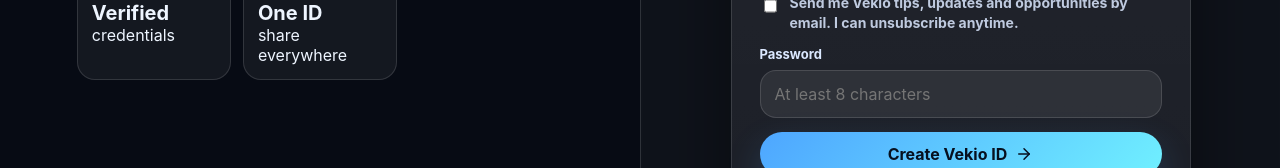
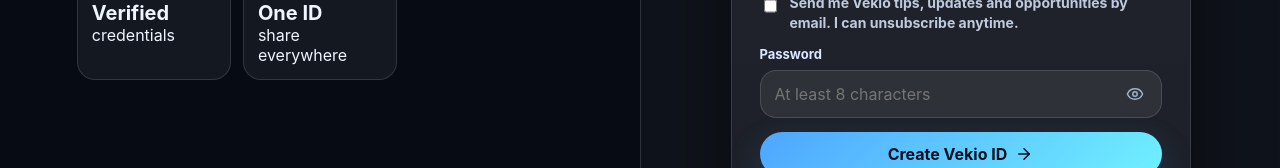
Before and after one commit to manharsvengg-au/vekio-prototype, a Next.js app: page /register in a window 1280 px wide. Shown: the part 848-1016 px from the top of the page. Built offline with nearby package versions, Linux system fonts and the light colour scheme; no server answers.

Commit message:
Fix Vekio auth onboarding

```diff
--- a/app/globals.css
+++ b/app/globals.css
@@ -51,6 +51,26 @@
 input, textarea, select { width:100%; background: rgba(255,255,255,.075); border:1px solid var(--line); color:var(--text); border-radius: 16px; padding: 13px 14px; outline:none; }
 textarea { min-height: 108px; resize: vertical; }
 input:focus, textarea:focus, select:focus { border-color: rgba(112,240,255,.72); box-shadow: 0 0 0 4px rgba(78,166,255,.12); }
+.password-wrap { position: relative; }
+.password-wrap input { padding-right: 48px; }
+.password-toggle {
+  position: absolute;
+  right: 10px;
+  top: 50%;
+  transform: translateY(-50%);
+  width: 34px;
+  height: 34px;
+  padding: 0;
+  border: 0;
+  border-radius: 10px;
+  background: transparent;
+  color: var(--muted);
+  display: grid;
+  place-items: center;
+  cursor: pointer;
+}
+.password-toggle:hover { color: var(--brand-2); background: rgba(255,255,255,.06); }
+.password-toggle:focus-visible { outline: 2px solid var(--brand-2); outline-offset: 2px; }
 .tradie-page { min-height:100vh; padding: 26px clamp(16px, 4vw, 64px) 60px; background: radial-gradient(circle at 80% 5%, rgba(78,166,255,.22), transparent 30%), #070b14; }
 .tradie-layout { max-width:1180px; margin: 30px auto 0; display:grid; grid-template-columns: 390px 1fr; gap: 22px; align-items:start; }
 .enquiry-card { padding:22px; position: sticky; top: 92px; }
--- a/app/register/page.tsx
+++ b/app/register/page.tsx
@@ -6,6 +6,8 @@
 import {
   ArrowRight,
   Camera,
+  Eye,
+  EyeOff,
   ShieldCheck,
   UserRoundPlus,
 } from "lucide-react";
@@ -28,6 +30,7 @@
   const [phone, setPhone] = useState("");
   const [email, setEmail] = useState("");
   const [password, setPassword] = useState("");
+  const [showPassword, setShowPassword] = useState(false);
   const [marketingConsent, setMarketingConsent] = useState(false);
   const [profilePhoto, setProfilePhoto] = useState<File | null>(null);
   const [photoPreview, setPhotoPreview] = useState("");
@@ -143,8 +146,11 @@
       setStatus("Creating your secure login...");
 
       const { error: authError } = await supabase.auth.signUp({
-        email: email.trim(),
+        email: email.trim().toLowerCase(),
         password,
+        options: {
+          emailRedirectTo: `${window.location.origin}/login?confirmed=1`,
+        },
       });
 
       if (authError) {
@@ -168,8 +174,8 @@
         throw insertError;
       }
 
-      setStatus("Vekio ID created successfully.");
-      router.push(`/dashboard/${slug}`);
+      setStatus("Account created. Check your email to confirm your address before logging in.");
+      router.push("/login?checkEmail=1");
     } catch (error) {
       console.error("Registration error:", error);
       setStatus("Something went wrong. Check the browser console.");
@@ -364,7 +370,24 @@
 
           <div className="field">
             <label>Password</label>
-            <input type="password" placeholder="At least 8 characters" value={password} onChange={(event) => setPassword(event.target.value)} autoComplete="new-password" />
+            <div className="password-wrap">
+              <input
+                type={showPassword ? "text" : "password"}
+                placeholder="At least 8 characters"
+                value={password}
+                onChange={(event) => setPassword(event.target.value)}
+                autoComplete="new-password"
+              />
+              <button
+                className="password-toggle"
+                type="button"
+                onClick={() => setShowPassword((current) => !current)}
+                aria-label={showPassword ? "Hide password" : "Show password"}
+                title={showPassword ? "Hide password" : "Show password"}
+              >
+                {showPassword ? <EyeOff size={18} /> : <Eye size={18} />}
+              </button>
+            </div>
           </div>
 
           <button
```
Also changed, not shown: app/login/page.tsx (+40 -4 lines).
